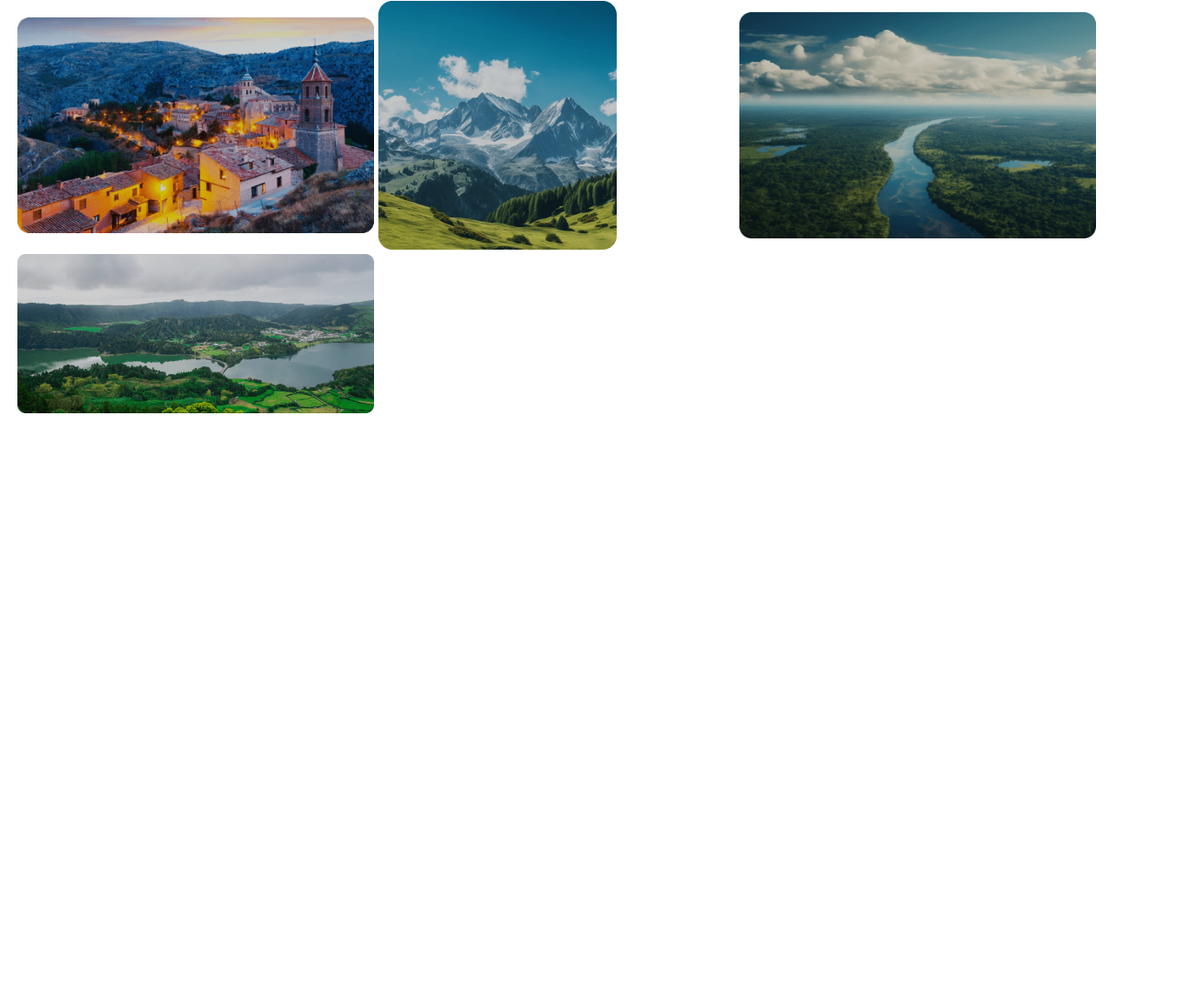
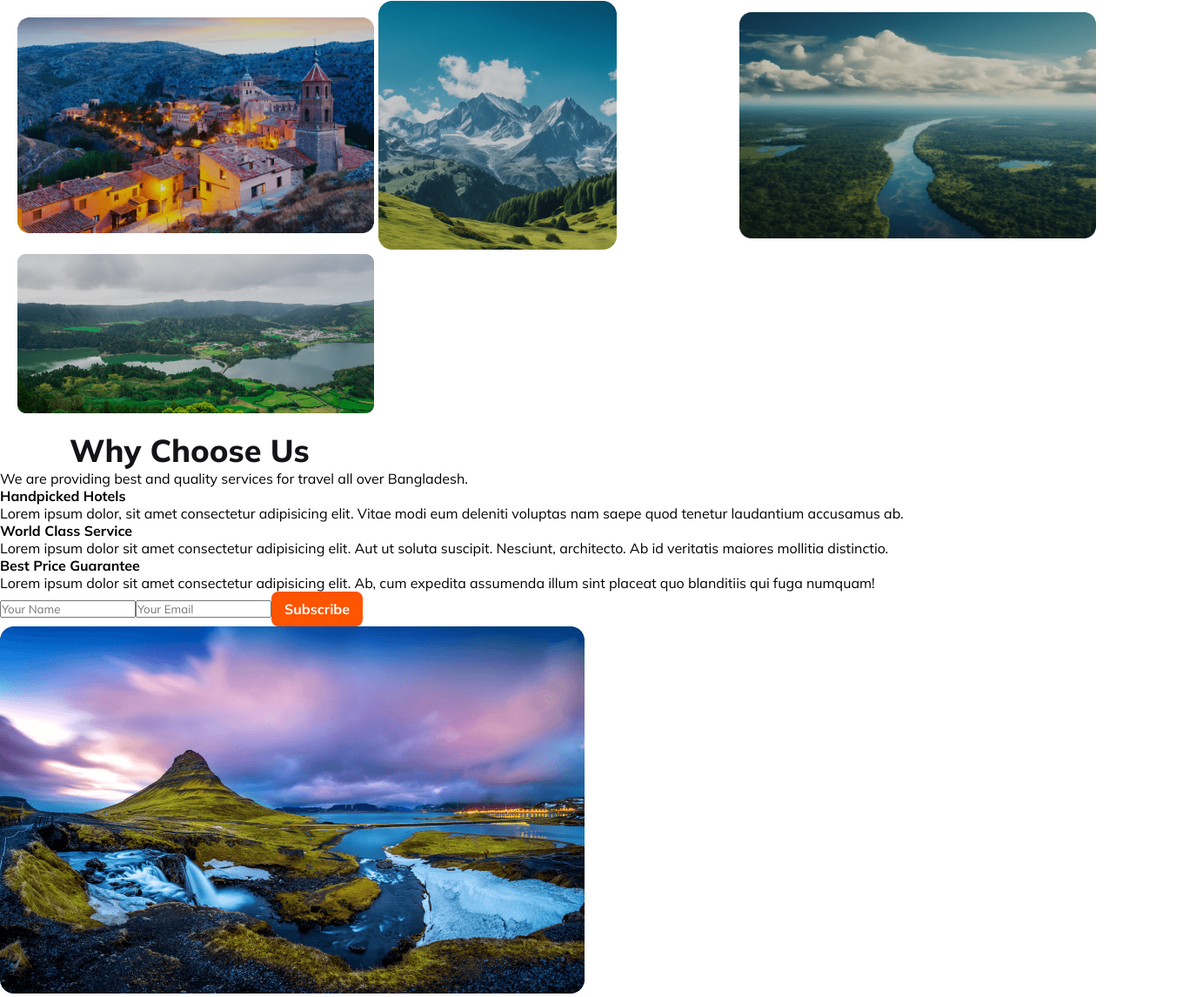
Before and after one commit to Dev-Imran94/A2B9-everyday-holiday-2024, a plain HTML site: page index.html in a window 1280 px wide. Shown: the part 1136-2282 px from the top of the page at 87% size, 1360 px wide, since content can reach past the window. Before the commit the page ends 1631 px from the top, so only its background shows below. Drawn offline with Linux system fonts and the light colour scheme.

Commit message:
newsletter section added

```diff
--- a/index.html
+++ b/index.html
@@ -64,6 +64,35 @@
             <img src="./images/Rectangle 10.png" alt="">
         </div>
 
+        <div class="choose-us">
+            <h2 class="section-title">Why Choose Us</h2>
+            <p>We are providing best and quality services for travel all over Bangladesh. </p>
+        </div>
+        <div class="description-cata">
+            <h4>Handpicked Hotels</h4>
+            <p>Lorem ipsum dolor, sit amet consectetur adipisicing elit. Vitae modi eum deleniti voluptas nam saepe quod tenetur laudantium accusamus ab.</p>
+
+            <h4>World Class Service</h4>
+            <p>Lorem ipsum dolor sit amet consectetur adipisicing elit. Aut ut soluta suscipit. Nesciunt, architecto. Ab id veritatis maiores mollitia distinctio.</p>
+
+            <h4>Best Price Guarantee</h4>
+            <p>Lorem ipsum dolor sit amet consectetur adipisicing elit. Ab, cum expedita assumenda illum sint placeat quo blanditiis qui fuga numquam!</p>
+        </div>
+
+        <!-- newsletter section  -->
+
+        <div class="newsletter">
+            <form action="">
+                <input type="text" placeholder="Your Name">
+                <input type="text" placeholder="Your Email">
+                <button class="btn-praimary">Subscribe</button>
+            </form>
+
+        <div class="content-img">
+            <img src="./images/Rectangle 8 (1).png" alt="">
+        </div>
+        </div>
+
     </main>
 
     <footer>
```
